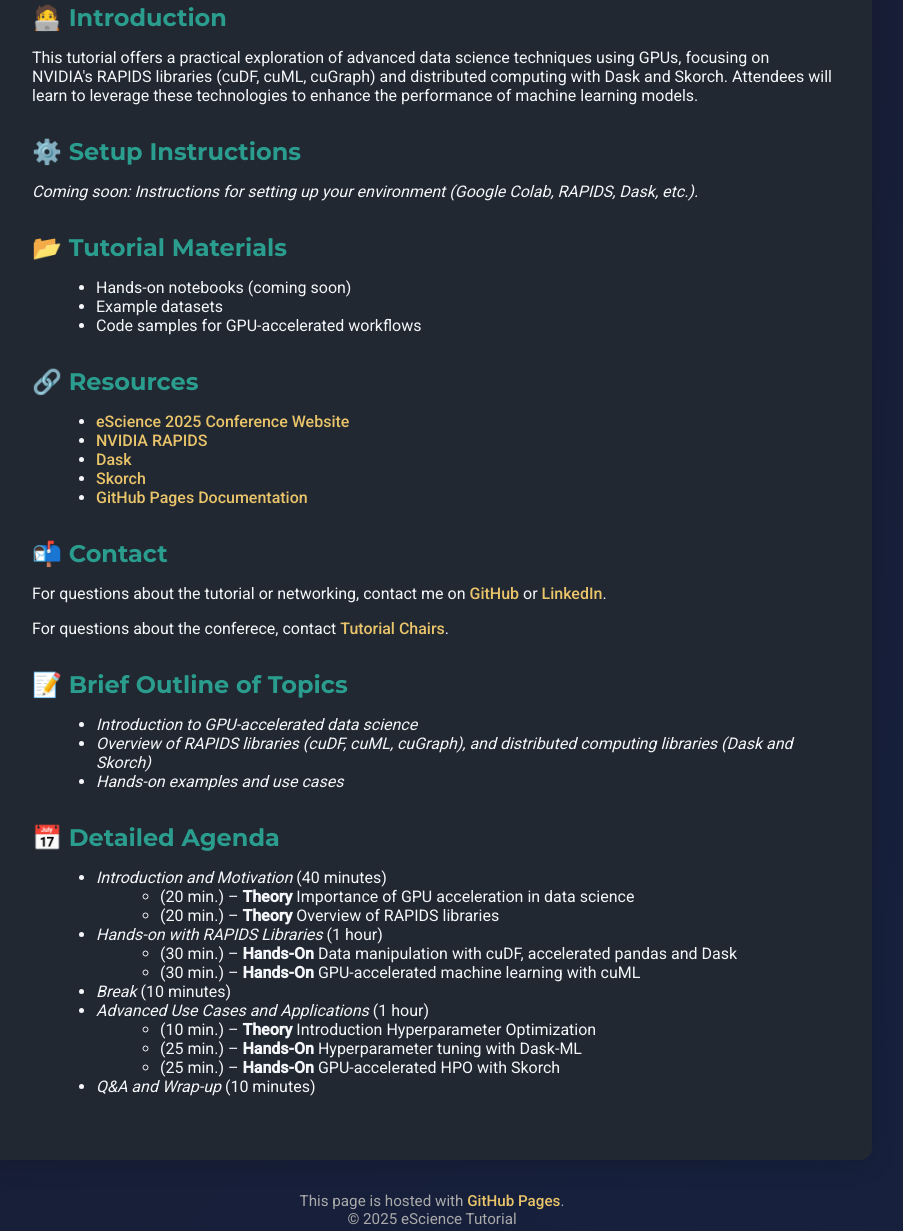
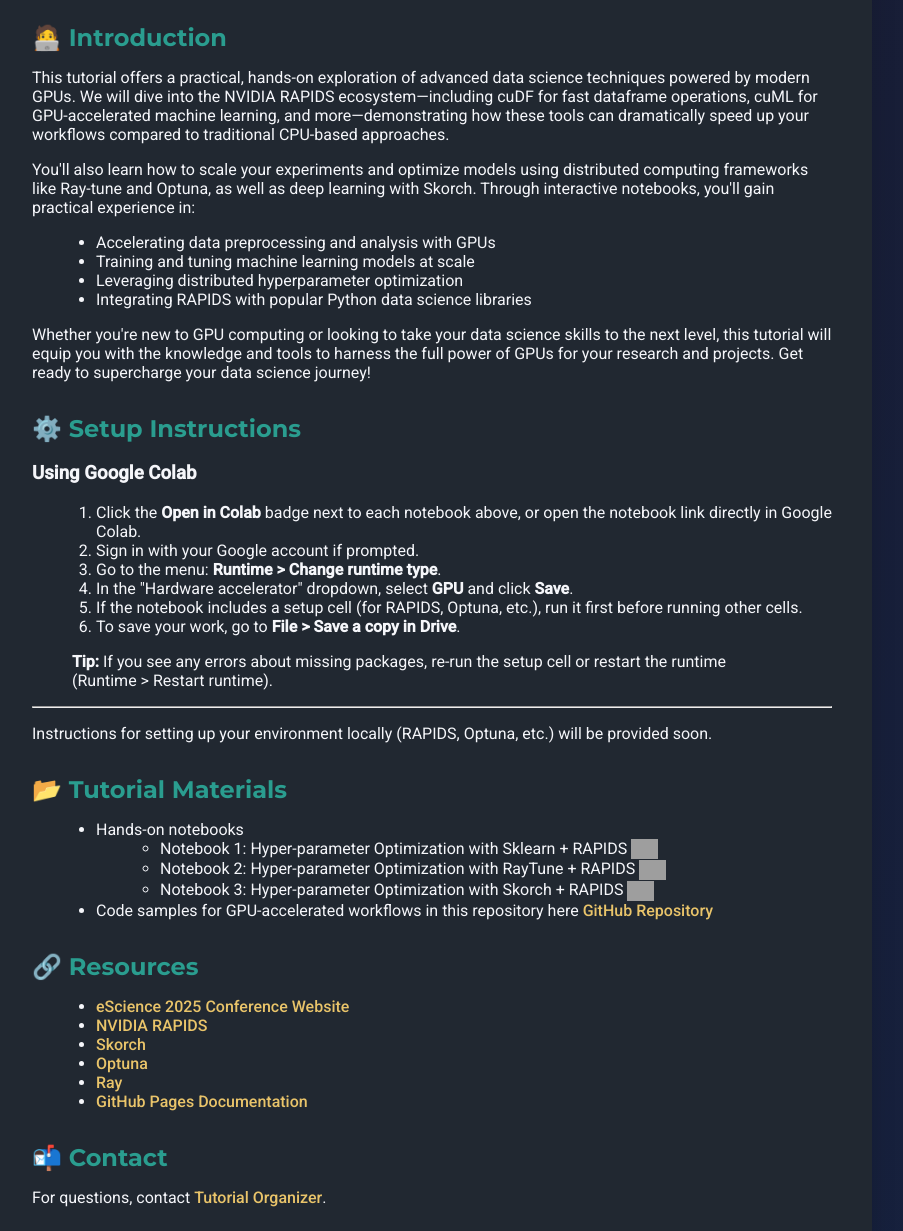
Before and after one commit to D-Barradas/escience25-tutorial, a plain HTML site: page index.html in a window 1280 px wide. Shown: the part 646-1877 px from the top of the page, without its empty margins (208-1111 px from the left). Drawn offline with Linux system fonts and the light colour scheme; grey boxes are pictures that could not be loaded.

Commit message:
Revise tutorial content and structure for eScience 2025, including updated presenter details, enhanced introduction, and improved setup instructions.

```diff
--- a/index.html
+++ b/index.html
@@ -78,21 +78,18 @@
 </head>
 <body>
   <header>
-    <!-- <img src="https://upload.wikimedia.org/wikipedia/commons/2/20/Nvidia_logo.svg" alt="NVIDIA Logo" style="height:60px; margin-bottom: 1rem;"> -->
     <h1>🚀 Advanced Data Science Techniques Using GPUs: A Practical Tutorial</h1>
-    <p style="font-size:1.3rem; margin-bottom:0.5rem;">Welcome to this <strong>eScience 2025</strong> tutorial!<br>Supercharge your data science with GPUs, hands-on learning, and real-world examples.</p>
-    <div style="margin-bottom:1rem;">
-      <!-- <img src="https://media.giphy.com/media/3o7aD2saalBwwftBIY/giphy.gif" alt="GPU Animation" style="height:48px;vertical-align:middle;">
-      <img src="https://media.giphy.com/media/26ufnwz3wDUli7GU0/giphy.gif" alt="Data Science Animation" style="height:48px;vertical-align:middle;">
-      <img src="https://media.giphy.com/media/13HgwGsXF0aiGY/giphy.gif" alt="Computer Science Animation" style="height:48px;vertical-align:middle;"> -->
-    </div>
+    <p>Welcome to the <strong>eScience 2025</strong> tutorial! Dive into the world of GPU-accelerated data science and learn how to supercharge your workflows with cutting-edge tools and hands-on examples.</p>
   </header>
   <main>
     <section class="section">
       <h2>🌟 Overview</h2>
       <ul>
         <li><strong>Event:</strong> eScience 2025</li>
-        <li><strong>Presenter:</strong> <span style="color:#fff;">Didier Barradas Bautista</span></li>
+        <li><strong>Tutorial:</strong> Advanced Data Science Techniques Using GPUs</li>
+        <li><strong>Presenter:</strong> Didier Barradas Bautista</li>
+        <li><strong>Date:</strong> Monday September 15, 2025</li>
+        <li><strong>Location:</strong> Room F</li>
       </ul>
     </section>
     <section class="section">
@@ -103,24 +100,46 @@
         <li><a href="#materials">Tutorial Materials</a></li>
         <li><a href="#resources">Resources</a></li>
         <li><a href="#contact">Contact</a></li>
-        <li><a href="#outline">Brief Outline of Topics</a></li>
-        <li><a href="#agenda">Detailed Agenda</a></li>
       </ol>
     </section>
     <section class="section" id="introduction">
       <h2>🧑‍💻 Introduction</h2>
-      <p>This tutorial offers a practical exploration of advanced data science techniques using GPUs, focusing on NVIDIA's RAPIDS libraries (cuDF, cuML, cuGraph) and distributed computing with Dask and Skorch. Attendees will learn to leverage these technologies to enhance the performance of machine learning models.</p>
+      <p>This tutorial offers a practical, hands-on exploration of advanced data science techniques powered by modern GPUs. We will dive into the NVIDIA RAPIDS ecosystem—including cuDF for fast dataframe operations, cuML for GPU-accelerated machine learning, and more—demonstrating how these tools can dramatically speed up your workflows compared to traditional CPU-based approaches.</p>
+      <p>You'll also learn how to scale your experiments and optimize models using distributed computing frameworks like Ray-tune and Optuna, as well as deep learning with Skorch. Through interactive notebooks, you'll gain practical experience in:</p>
+      <ul>
+        <li>Accelerating data preprocessing and analysis with GPUs</li>
+        <li>Training and tuning machine learning models at scale</li>
+        <li>Leveraging distributed hyperparameter optimization</li>
+        <li>Integrating RAPIDS with popular Python data science libraries</li>
+      </ul>
+      <p>Whether you're new to GPU computing or looking to take your data science skills to the next level, this tutorial will equip you with the knowledge and tools to harness the full power of GPUs for your research and projects. Get ready to supercharge your data science journey!</p>
     </section>
     <section class="section" id="setup">
       <h2>⚙️ Setup Instructions</h2>
-      <p><em>Coming soon: Instructions for setting up your environment (Google Colab, RAPIDS, Dask, etc.).</em></p>
+      <h3>Using Google Colab</h3>
+      <ol>
+        <li>Click the <strong>Open in Colab</strong> badge next to each notebook above, or open the notebook link directly in Google Colab.</li>
+        <li>Sign in with your Google account if prompted.</li>
+        <li>Go to the menu: <strong>Runtime &gt; Change runtime type</strong>.</li>
+        <li>In the "Hardware accelerator" dropdown, select <strong>GPU</strong> and click <strong>Save</strong>.</li>
+        <li>If the notebook includes a setup cell (for RAPIDS, Optuna, etc.), run it first before running other cells.</li>
+        <li>To save your work, go to <strong>File &gt; Save a copy in Drive</strong>.</li>
+      </ol>
+      <blockquote><strong>Tip:</strong> If you see any errors about missing packages, re-run the setup cell or restart the runtime (Runtime &gt; Restart runtime).</blockquote>
+      <hr>
+      <p>Instructions for setting up your environment locally (RAPIDS, Optuna, etc.) will be provided soon.</p>
     </section>
     <section class="section" id="materials">
       <h2>📂 Tutorial Materials</h2>
       <ul>
-        <li>Hands-on notebooks (coming soon)</li>
-        <li>Example datasets</li>
-        <li>Code samples for GPU-accelerated workflows</li>
+        <li>Hands-on notebooks
+          <ul>
+            <li>Notebook 1: Hyper-parameter Optimization with Sklearn + RAPIDS <a href="https://colab.research.google.com/github/D-Barradas/RAPIDS_HPO/blob/main/notebooks/HPO_cuML.ipynb" target="_parent"><img src="https://colab.research.google.com/assets/colab-badge.svg" alt="Open In Colab" style="height:20px;vertical-align:middle;"/></a></li>
+            <li>Notebook 2: Hyper-parameter Optimization with RayTune + RAPIDS <a href="https://colab.research.google.com/github/D-Barradas/RAPIDS_HPO/blob/main/notebooks/HPO_Ray_RAPIDS.ipynb" target="_parent"><img src="https://colab.research.google.com/assets/colab-badge.svg" alt="Open In Colab" style="height:20px;vertical-align:middle;"/></a></li>
+            <li>Notebook 3: Hyper-parameter Optimization with Skorch + RAPIDS <a href="https://colab.research.google.com/github/D-Barradas/RAPIDS_HPO/blob/main/notebooks/HPO_Skorch_RAPIDS.ipynb" target="_parent"><img src="https://colab.research.google.com/assets/colab-badge.svg" alt="Open In Colab" style="height:20px;vertical-align:middle;"/></a></li>
+          </ul>
+        </li>
+        <li>Code samples for GPU-accelerated workflows in this repository here <a href="https://github.com/D-Barradas/RAPIDS_HPO" target="_blank">GitHub Repository</a></li>
       </ul>
     </section>
     <section class="section" id="resources">
@@ -128,54 +147,20 @@
       <ul>
         <li><a href="https://www.escience-conference.org/2025/" target="_blank">eScience 2025 Conference Website</a></li>
         <li><a href="https://rapids.ai/" target="_blank">NVIDIA RAPIDS</a></li>
-        <li><a href="https://dask.org/" target="_blank">Dask</a></li>
         <li><a href="https://skorch.readthedocs.io/" target="_blank">Skorch</a></li>
+        <li><a href="https://optuna.org/" target="_blank">Optuna</a></li>
+        <li><a href="https://docs.ray.io/en/latest/" target="_blank">Ray</a></li>
         <li><a href="https://pages.github.com/" target="_blank">GitHub Pages Documentation</a></li>
       </ul>
     </section>
     <section class="section" id="contact">
       <h2>📬 Contact</h2>
-      <p>For questions about the tutorial or networking, contact me on <a href="https://github.com/D-Barradas" target="_blank">GitHub </a>or <a href="https://www.linkedin.com/in/didier-barradas-bautista" target="_blank">LinkedIn</a>.</p>
-      <p>For questions about the conferece, contact <a href="https://www.escience-conference.org/2025/organizers" target="_blank">Tutorial Chairs</a>.</p>
+      <p>For questions, contact <a href="https://www.escience-conference.org/2025/organizers" target="_blank">Tutorial Organizer</a>.</p>
     </section>
-    <section class="section" id="outline">
-      <h2>📝 Brief Outline of Topics</h2>
-      <ul>
-        <li><em>Introduction to GPU-accelerated data science</em></li>
-        <li><em>Overview of RAPIDS libraries (cuDF, cuML, cuGraph), and distributed computing libraries (Dask and Skorch)</em></li>
-        <li><em>Hands-on examples and use cases</em></li>
-      </ul>
-    </section>
-    <section class="section" id="agenda">
-      <h2>📅 Detailed Agenda</h2>
-      <ul>
-        <li><em>Introduction and Motivation</em> (40 minutes)
-          <ul>
-            <li>(20 min.) – <strong>Theory</strong> Importance of GPU acceleration in data science</li>
-            <li>(20 min.) – <strong>Theory</strong> Overview of RAPIDS libraries</li>
-          </ul>
-        </li>
-        <li><em>Hands-on with RAPIDS Libraries</em> (1 hour)
-          <ul>
-            <li>(30 min.) – <strong>Hands-On</strong> Data manipulation with cuDF, accelerated pandas and Dask</li>
-            <li>(30 min.) – <strong>Hands-On</strong> GPU-accelerated machine learning with cuML</li>
-          </ul>
-        </li>
-        <li><em>Break</em> (10 minutes)</li>
-        <li><em>Advanced Use Cases and Applications</em> (1 hour)
-          <ul>
-            <li>(10 min.) – <strong>Theory</strong> Introduction Hyperparameter Optimization</li>
-            <li>(25 min.) – <strong>Hands-On</strong> Hyperparameter tuning with Dask-ML</li>
-            <li>(25 min.) – <strong>Hands-On</strong> GPU-accelerated HPO with Skorch</li>
-          </ul>
-        </li>
-        <li><em>Q&amp;A and Wrap-up</em> (10 minutes)</li>
-      </ul>
-    </section>
+    <div class="footer">
+      This page is hosted with <a href="https://pages.github.com/" target="_blank">GitHub Pages</a>.<br>
+      &copy; 2025 eScience Tutorial
+    </div>
   </main>
-  <div class="footer">
-    This page is hosted with <a href="https://pages.github.com/" target="_blank">GitHub Pages</a>.<br>
-    &copy; 2025 eScience Tutorial
-  </div>
 </body>
 </html>
```
